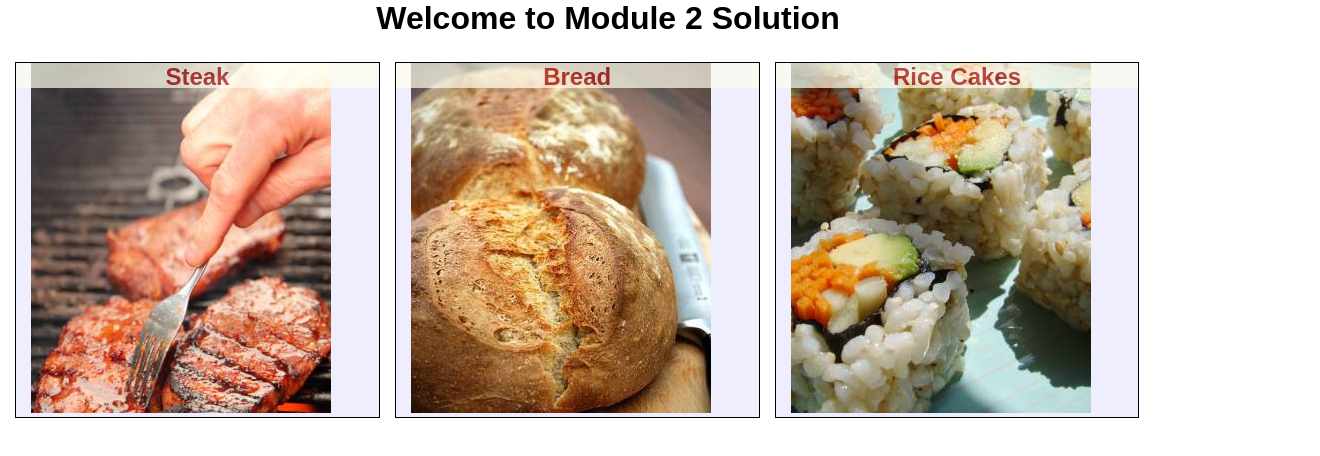
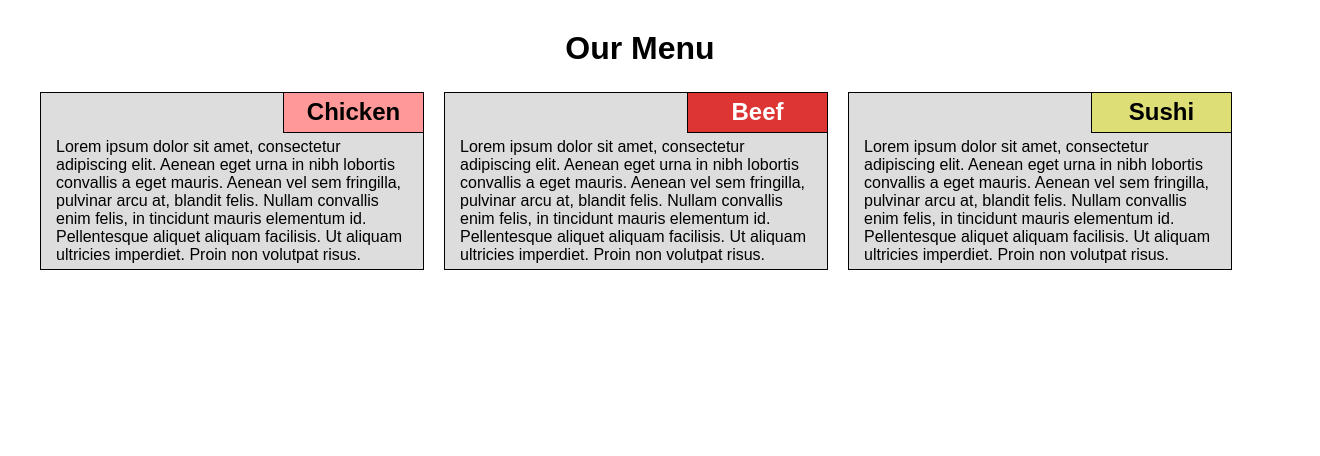
Before and after one commit to QuasiGuru/jhu_coursera, a plain HTML site: page module2-solution/index.html in a window 1280 px wide. Shown: the whole page, 1320 px wide, since content can reach past the window. Drawn offline with Linux system fonts and the light colour scheme.

Commit message:
Site working

```diff
--- a/module2-solution/index.html
+++ b/module2-solution/index.html
@@ -10,21 +10,34 @@
 
 	<body>
  		<div class="container">
-			<h1>Welcome to Module 2 Solution</h1>
+			<h1>Our Menu</h1>
+			<div class="row">
+				<div id="box1">
+					<h2>Chicken</h2>
+					<p>Lorem ipsum dolor sit amet, consectetur adipiscing elit. Aenean eget
+					urna in nibh lobortis convallis a eget mauris. Aenean vel sem fringilla,
+					pulvinar arcu at, blandit felis. Nullam convallis enim felis, in
+					tincidunt mauris elementum id. Pellentesque aliquet aliquam facilisis.
+					Ut aliquam ultricies imperdiet. Proin non volutpat risus.</p>
+				</div>
 
-			<div class="food-box">
-				<img src="images/steak.jpg" alt="steak" width="300" height="350">
-				<h2>Steak</h2>
-			</div>
+				<div id="box2">
+					<h2>Beef</h2>
+					<p>Lorem ipsum dolor sit amet, consectetur adipiscing elit. Aenean eget
+					urna in nibh lobortis convallis a eget mauris. Aenean vel sem fringilla,
+					pulvinar arcu at, blandit felis. Nullam convallis enim felis, in
+					tincidunt mauris elementum id. Pellentesque aliquet aliquam facilisis.
+					Ut aliquam ultricies imperdiet. Proin non volutpat risus.</p>
+				</div>
 
-			<div class="food-box">
-				<img src="images/bread.jpg" alt="bread" width="300" height="350">
-				<h2>Bread</h2>
-			</div>
-
-			<div class="food-box">
-				<img src="images/rice.jpg" alt="rice" width="300" height="350">
-				<h2>Rice Cakes</h2>
+				<div id="box3">
+					<h2>Sushi</h2>
+					<p>Lorem ipsum dolor sit amet, consectetur adipiscing elit. Aenean eget
+					urna in nibh lobortis convallis a eget mauris. Aenean vel sem fringilla,
+					pulvinar arcu at, blandit felis. Nullam convallis enim felis, in
+					tincidunt mauris elementum id. Pellentesque aliquet aliquam facilisis.
+					Ut aliquam ultricies imperdiet. Proin non volutpat risus.</p>
+				</div>
 			</div>
 		</div>
 	</body>
--- a/module2-solution/styles/style.css
+++ b/module2-solution/styles/style.css
@@ -8,61 +8,88 @@
 h1 {
   margin-bottom: 25px;
   text-align: center;
+  padding-top: 10px;
 }
 
 /********* Main Page styles **********/
 .container {
 	font-family: Arial, Helvetica, sans-serif;
-	width: 95%;
+	width: 100%;
+	padding-top: 20px;
 }
 
-.food-box {
+.row {
+	width: 100%;
+	margin-left: 40px;
+	margin-right: 0;
+}
+
+#box1, #box2, #box3 {
 	border: 1px solid black;
-	background: #EEEEFF;
-	float: left;
-	margin-left: 15px;
-	margin-bottom: 20px;
+	background: #DDDDDD;
+	position: relative;
+	padding-top: 45px;
 	padding-left: 15px;
 	padding-right: 15px;
-	position: relative;
-
+	padding-bottom: 5px;
+	margin-right: 20px;
+	margin-bottom: 20px;
 }
 
-.food-box > h2 {
-	background : #FFFFEE;
-	color: #AA1111;
+h2 {
 	text-align: center;
-	width: 100%;
+	width: 140px;
 	position: absolute;
 	top: 0px;
-	left: 0px;
-	opacity: 0.7;
-	height: 25px;
+	right: 0px;
+	height: 40px;
+	border-left: 1px solid black;
+	border-bottom: 1px solid black;
+	padding-left: 15px;
+	padding-right: 15px;
+	padding-top: 5px;
+	padding-bottom: 5px;
 }
 
-.food-box > img {
-	margin: auto;
+#box1 h2 {
+	background: #FF9999;
+	color: black;
+}
 
+#box2 h2 {
+	background: #DD3434;
+	color: white;
+}
 
+#box3 h2 {
+	background: #DEDE77;
+	color: black;
 }
 
 /********** Desktop devices only **********/
 @media (min-width: 992px) {
-	.food-box {
+	#box1, #box2, #box3 {
 		width: 30%;
-
+		float: left;
+	}
 }
 
 /********** Tablet devices only **********/
 @media (min-width: 768px) and (max-width: 991px) {
-	.food-box {
-		width: 45%;
+	#box1, #box2 {
+		width: 44%;
+		float: left;
+	}
+
+	#box3 {
+		width: 90%;
+		clear: left;
 	}
 }
 
 /********** Mobile devices only **********/
 @media (max-width: 767px) {
-	.food-box {
+	#box1, #box2, #box3 {
 		width: 90%;
 	}
 }
```
Also changed, not shown: module2-solution/images/bread.jpg (deleted), module2-solution/images/rice.jpg (deleted), module2-solution/images/steak.jpg (deleted).
